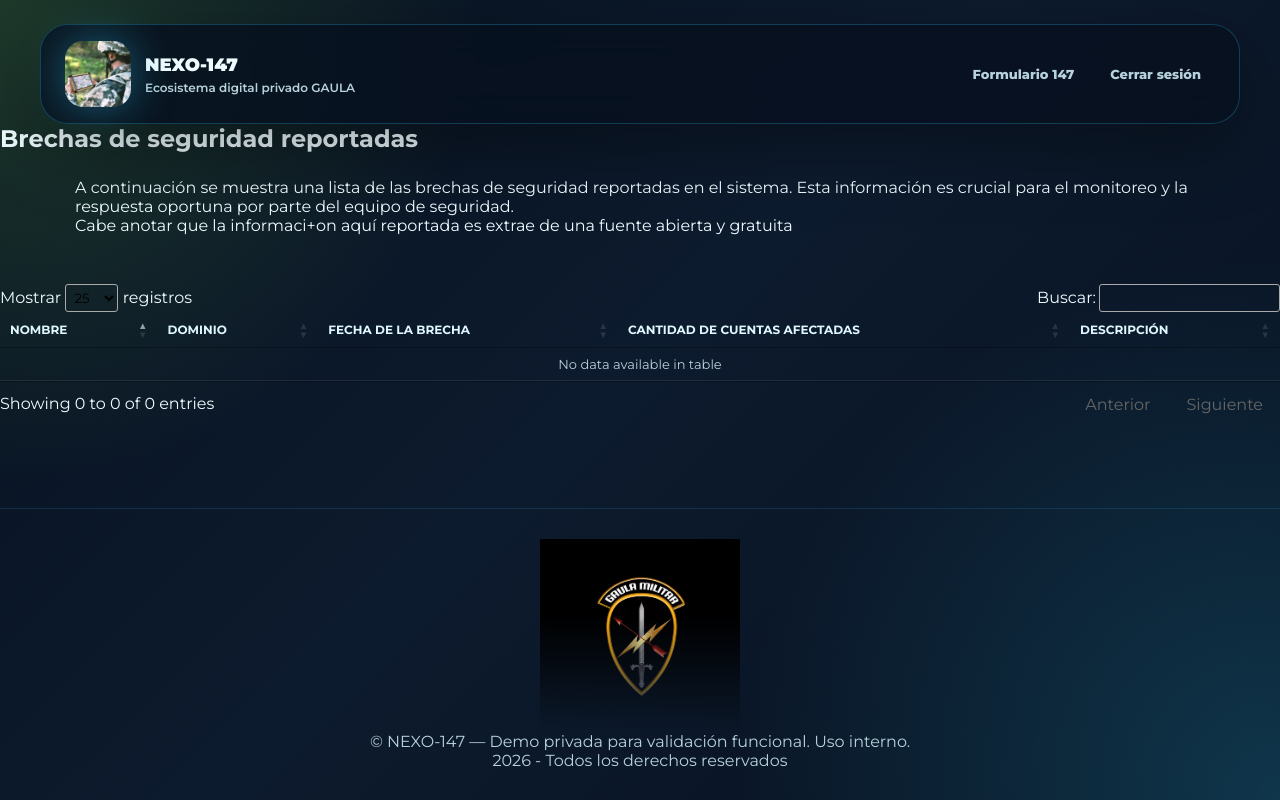
After one commit to desarrolladorjuniorservialco/DEMO_GAULA, a Flask app: page /api_externa in a window 1280 px wide. The commit adds this page. Run offline with Flask 3, Linux system fonts and the light colour scheme; data that the repository does not hold is empty; some libraries are stand-ins or nearby versions.

Commit message:
Se realizan modificaciones de escalabilidad segmentando la página en multiples componenetes en función del framework y en aras de poder migrar a microservicios

```diff
--- a/app.py
+++ b/app.py
@@ -5,6 +5,8 @@ import os
 import json
 import uuid
 from pathlib import Path as path
+import requests
+from bs4 import BeautifulSoup
 
 nexo = Flask(__name__, static_folder="static", template_folder="templates")
 nexo.secret_key = os.getenv("SECRET_KEY", "demo-gaula-nexo-147")
@@ -59,18 +61,13 @@ def admin_required(f):
     return wrapper
 
 def api_required(f):
-
     @wraps(f)
     def wrapper(*args, **kwargs):
-
         if "user" not in session:
             return redirect(url_for("login"))
-
         if session.get("role") not in ["api_general", "admin"]:
             return redirect(url_for("home"))
-
         return f(*args, **kwargs)
-
     return wrapper
 
 
@@ -291,6 +288,35 @@ def api_general():
         return jsonify({"error": str(e)}), 500
 
 
+# Conexion api externa
+@nexo.route('/api_externa', methods=['POST', 'GET'])
+def api_externa():
+    url = "https://haveibeenpwned.com/api/v3/breaches"
+    if request.method == 'GET':
+        try:
+            response = requests.get(url)
+            if response.status_code != 200:
+                return jsonify({"error": f"Error al conectar con la API externa: {response.status_code}"}), response.status_code
+            else:
+                response.raise_for_status()
+                datos = response.json()
+                resultados = []
+                for brecha in datos:
+                    resultados.append({
+                        "Nombre": brecha["Name"],
+                        "Dominio": brecha["Domain"],
+                        "Fecha": brecha["BreachDate"],
+                        "Cantidad_afectados": brecha["PwnCount"],
+                        "Descripcion": brecha["Description"]
+                    })
+                return render_template("brechas_seguridad.html", brechas=resultados)
+        except Exception as e:
+            return jsonify({"error": str(e)}), 500
+    else:
+        return jsonify({"Mensaje": "Endpoint de API externa, envía una solicitud POST con datos JSON."}), 200
+
+
+
 
 if __name__ == "__main__":
     port = int(os.environ.get("PORT", 5000))
--- a/static/styles_media.css
+++ b/static/styles_media.css
@@ -291,3 +291,20 @@
     height: 300px;
   }
 }
+
+.separator {
+  padding: 25px;
+  margin: auto auto 50px 50px;
+  border-radius: 8px;
+  margin-bottom: 24px;
+}
+
+.brechas-table {
+  width: 100%;
+  border-collapse: collapse;
+  text-align: left;
+  font-size: 16px;
+  font-family: 'Inter', sans-serif;
+  font-weight: 500;
+  color: #333;
+}
--- a/static/styles_pc.css
+++ b/static/styles_pc.css
@@ -24,17 +24,18 @@
   font-family: 'Montserrat', sans-serif;
 }
 
-html {
-  scroll-behavior: smooth;
-}
-
-body {
+body, html {
   background:
     radial-gradient(circle at top left, rgba(111,202,82,.22), transparent 32%),
     radial-gradient(circle at bottom right, rgba(37,150,190,.28), transparent 36%),
     linear-gradient(135deg, #07111f 0%, #0d1b2e 48%, #07111f 100%);
   color: var(--text);
   overflow-x: hidden;
+  scroll-behavior: smooth;
+  min-height: 100vh;
+  margin: 0;
+  display: flex;
+  flex-direction: column;
 }
 
 .bg-grid {
@@ -657,7 +658,10 @@ body {
   text-align: center;
   color: var(--muted);
   border-top: 1px solid rgba(37,150,190,.20);
+  bottom: 0;
+  width: 100%;
 }
+
 .login-page {
   width: min(100% - 32px, 520px);
   min-height: 100vh;
@@ -1474,3 +1478,7 @@ tbody tr:hover {
     );
 
 }
+
+main {
+  flex: 1;
+}
--- /dev/null
+++ b/static/tablas.js
@@ -0,0 +1,17 @@
+$(document).ready(function() {
+    $('#tablaBrechas').DataTable({
+        pageLength: 25,
+        responsive: true,
+        language: {
+            search: "Buscar:",
+            lengthMenu: "Mostrar _MENU_ registros",
+            info: "Mostrando _START_ a _END_ de _TOTAL_ registros",
+            paginate: {
+                first: "Primero",
+                last: "Último",
+                next: "Siguiente",
+                previous: "Anterior"
+            }
+        }
+    });
+});
--- /dev/null
+++ b/templates/base.html
@@ -0,0 +1,55 @@
+<!DOCTYPE html>
+<html lang="es">
+  <head>
+    <meta charset="UTF-8">
+    <title>NEXO-147 | Plataforma Demo GAULA</title>
+    <meta name="viewport" content="width=device-width, initial-scale=1.0">
+
+    <link rel="stylesheet" href="{{ url_for('static', filename='styles_pc.css') }}">
+    <link rel="stylesheet" href="{{ url_for('static', filename='styles_media.css') }}">
+    <link href="https://fonts.googleapis.com/css2?family=Montserrat:wght@400;600;700;800;900&display=swap" rel="stylesheet">
+    <link rel="stylesheet" href="https://cdn.datatables.net/1.13.7/css/jquery.dataTables.min.css">
+  </head>
+
+  <body>
+    <div class="bg-grid"></div>
+    <div class="orb orb-one"></div>
+    <div class="orb orb-two"></div>
+      <header class="header">
+        <a href="#" class="brand">
+          <img src="{{ url_for('static', filename='assets/logo.png')}}" alt="NEXO-147">
+          <div>
+            <strong>NEXO-147</strong>
+            <span>Ecosistema digital privado GAULA</span>
+          </div>
+        </a>
+
+        <nav class="nav">
+          {% if session.get("role") == "admin" %}
+            <a href="#inicio">Inicio</a>
+            <a href="#modulos">Módulos</a>
+            <a href="#reporte">Reporte 147</a>
+            <a href="#trazabilidad">Trazabilidad</a>
+            <a href="{{ url_for('dashboard') }}">Dashboard</a>
+            <a href="{{ url_for('logout') }}">Cerrar sesión</a>
+            <a href="{{ url_for('api_externa') }}">Verificación de brechas de seguridad</a>
+          {% else %}
+            <a href="#reporte">Formulario 147</a>
+            <a href="{{ url_for('logout') }}">Cerrar sesión</a>
+          {% endif %}
+        </nav>
+      </header>
+
+    <main>
+      {% block contenido %}
+      {% endblock %}
+    </main>
+
+
+    {% include 'footer.html' %}
+    <script src="https://code.jquery.com/jquery-3.7.1.min.js"></script>
+    <script src="https://cdn.datatables.net/1.13.7/js/jquery.dataTables.min.js"></script>
+    <script src="{{ url_for('static', filename='tablas.js') }}"></script>
+  </body>
+
+</html>
--- /dev/null
+++ b/templates/brechas_seguridad.html
@@ -0,0 +1,43 @@
+{% extends "base.html" %}
+
+{% block title %}
+NEXO-147 | Demo privada para GAULA
+{% endblock %}
+
+{% block contenido %}
+
+    <h2>Brechas de seguridad reportadas</h2>
+    <div class="separator">
+        <p>A continuación se muestra una lista de las brechas de seguridad reportadas en el
+        sistema. Esta información es crucial para el monitoreo y la respuesta oportuna
+        por parte del equipo de seguridad.
+    </p>
+    <p>Cabe anotar que la informaci+on aquí reportada es extrae de una fuente abierta y gratuita</p>
+    </div>
+
+
+    <table class="brechas-table" id="tablaBrechas">
+        <thead>
+            <tr>
+                <th>Nombre</th>
+                <th>Dominio</th>
+                <th>Fecha de la brecha</th>
+                <th>Cantidad de Cuentas Afectadas</th>
+                <th>Descripción</th>
+            </tr>
+        </thead>
+        <tbody>
+            {% for brecha in brechas %}
+            <tr>
+                <td>{{ brecha.Nombre }}</td>
+                <td>{{ brecha.Dominio }}</td>
+                <td>{{ brecha.Fecha }}</td>
+                <td>{{ brecha.Cantidad_afectados }}</td>
+                <td>{{ brecha.Descripcion }}</td>
+            </tr>
+            {% endfor %}
+        </tbody>
+
+    </table>
+
+{% endblock %}
--- a/templates/dashboard.html
+++ b/templates/dashboard.html
@@ -175,9 +175,7 @@
 
 </main>
 
-<footer class="footer">
-  <p>© NEXO-147 — Dashboard demo privado. Uso interno.</p>
-</footer>
+{% include 'footer.html' %}
 
 </body>
 </html>
--- /dev/null
+++ b/templates/footer.html
@@ -0,0 +1,6 @@
+<footer class="footer">
+  <script src="{{url_for('static', filename='scripts.js')}}"></script>
+  <img id="gaula" src="{{url_for('static', filename='assets/gaula.png')}}" alt="Gaula militar">
+  <p>© NEXO-147 — Demo privada para validación funcional. Uso interno.</p>
+  <p>2026 - Todos los derechos reservados</p>
+</footer>
```
Also changed, not shown: templates/index.html (+7 -47 lines), 1 other file.
